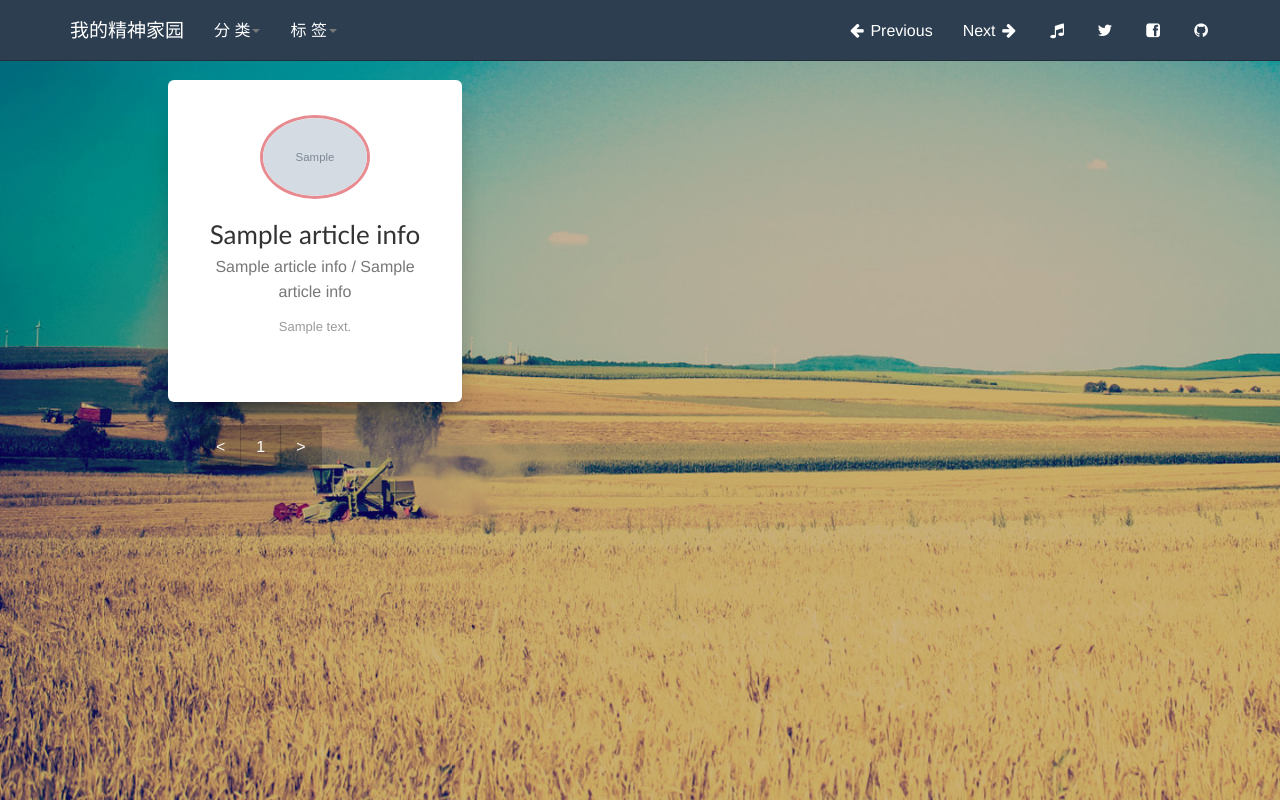
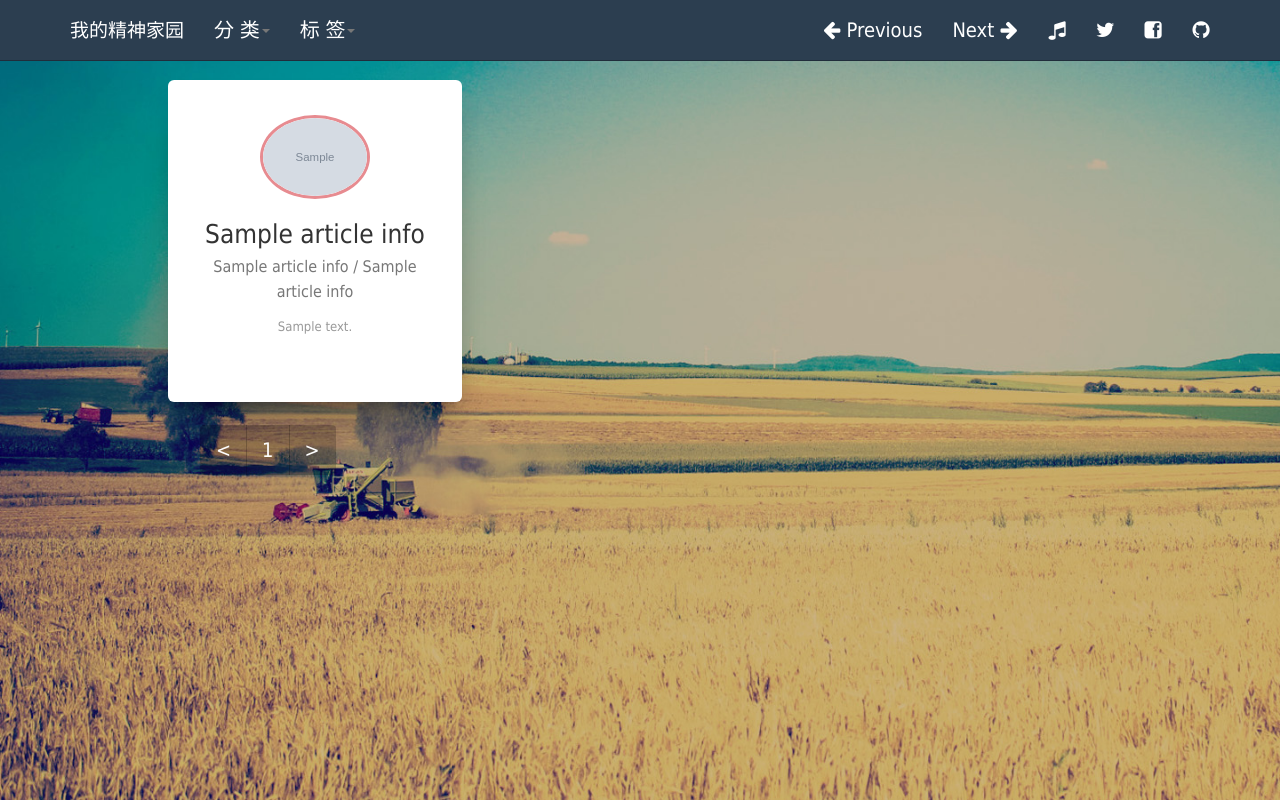
Before and after one commit to Friday21/friday_blog, a Django app: template blog_django/templates/blog/article_list.html in a window 1280 px wide. Run offline with Django 3.2, Linux system fonts and the light colour scheme; the template is opened without the code that fills it: most values are stand-ins (such as "Sample title", 1, 10 or a date in 2020); grey boxes marked "Sample" are stand-in pictures; some libraries are stand-ins or nearby versions; some web fonts are replaced.

Commit message:
change home

```diff
--- a/blog_django/templates/blog/article_list.html
+++ b/blog_django/templates/blog/article_list.html
@@ -40,7 +40,30 @@
 
     <!--     Fonts and icons     -->
 {#    <link href="/static/assets/css/fonts/pe-icon-7-stroke.css" rel="stylesheet">#}
+<style>
+        @font-face {
+        font-family: ClassicRound;
+        src: url("/static/classic_round.woff") format("woff"), /* Modern Browsers */
+             url("/static/classic_round.ttf")  format("truetype"); /* Safari, Android, iOS */
 
+        }
+
+        @font-face {
+        font-family: ClassicRound;
+        font-weight: bold;
+        src: url("/static/classic_round.woff") format("woff"), /* Modern Browsers */
+             url("/static/classic_round.ttf")  format("truetype"); /* Safari, Android, iOS */
+        }
+
+        h1, h2, h3, body {
+          font-family: Tahoma, ClassicRound, Helvetica, "Helvetica Neue", "Apple Color Emoji", serif;
+            color: #333;
+    }
+        body {
+            font-size: 20px;
+            color: #333333d4;
+        }
+    </style>
 </head>
 <body style="background-color: #707070">
     {% include "mk_docs/nav.html" %}
```
